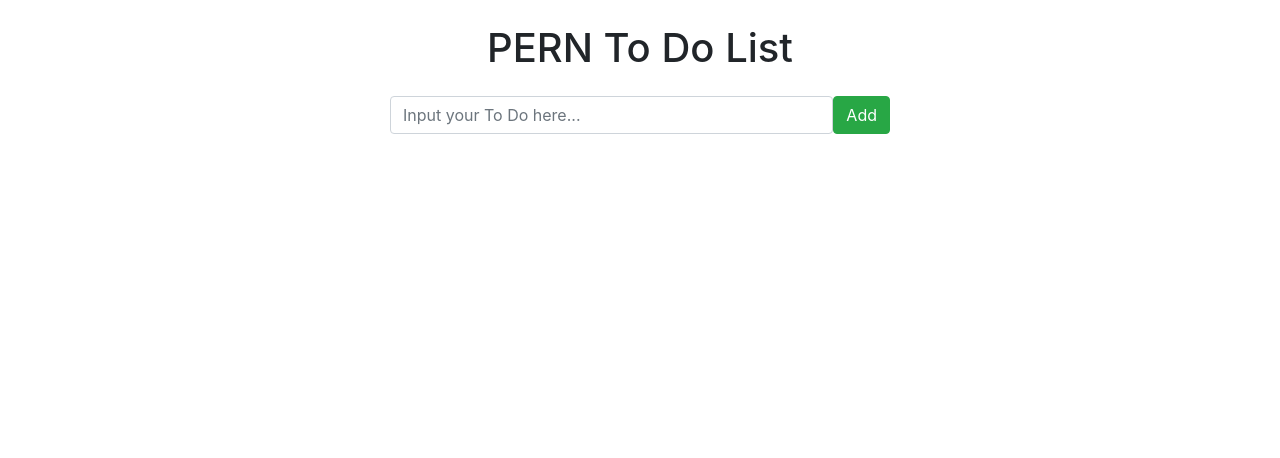
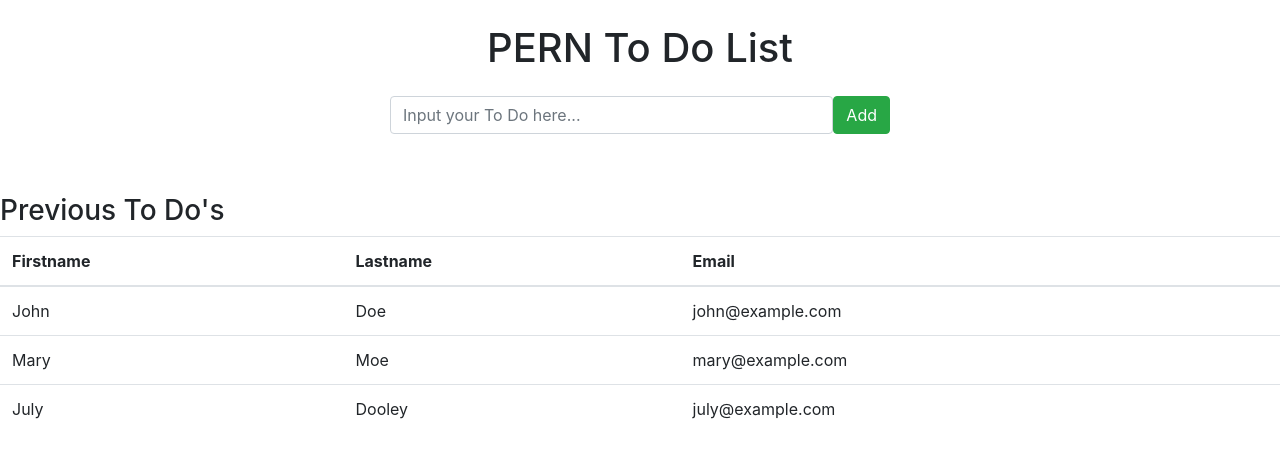
Before and after one commit to zahrabeng/PERN-to-do-react, a React (Create React App) app: page / in a window 1280 px wide. Shown: the top 458 px of the page. Built offline with nearby package versions, Linux system fonts and the light colour scheme.

Commit message:
added css for all to dos along with a bootstrap table

```diff
--- a/public/style.css
+++ b/public/style.css
@@ -2,3 +2,7 @@
     width: 500px;
     margin: 10px auto;
 }
+
+.all-to-dos-container{
+    margin-top: 60px;
+}
--- a/src/App.tsx
+++ b/src/App.tsx
@@ -3,7 +3,12 @@
 import AllToDos from "./components/allToDos";
 
 function App(): JSX.Element {
-  return <InputToDo />;
+  return (
+    <>
+      <InputToDo />
+      <AllToDos/>
+    </>
+    );
 }
 
 export default App;
--- a/src/components/allToDos.tsx
+++ b/src/components/allToDos.tsx
@@ -1,7 +1,35 @@
 export default function AllToDos(): JSX.Element {
   return (
     <>
-      <div></div>
+      <div className="all-to-dos-container">
+        <h3>Previous To Do's</h3>
+        <table className="table">
+    <thead>
+      <tr>
+        <th>Firstname</th>
+        <th>Lastname</th>
+        <th>Email</th>
+      </tr>
+    </thead>
+    <tbody>
+      <tr>
+        <td>John</td>
+        <td>Doe</td>
+        <td>john@example.com</td>
+      </tr>
+      <tr>
+        <td>Mary</td>
+        <td>Moe</td>
+        <td>mary@example.com</td>
+      </tr>
+      <tr>
+        <td>July</td>
+        <td>Dooley</td>
+        <td>july@example.com</td>
+      </tr>
+    </tbody>
+  </table>
+      </div>
     </>
   );
 }
```
